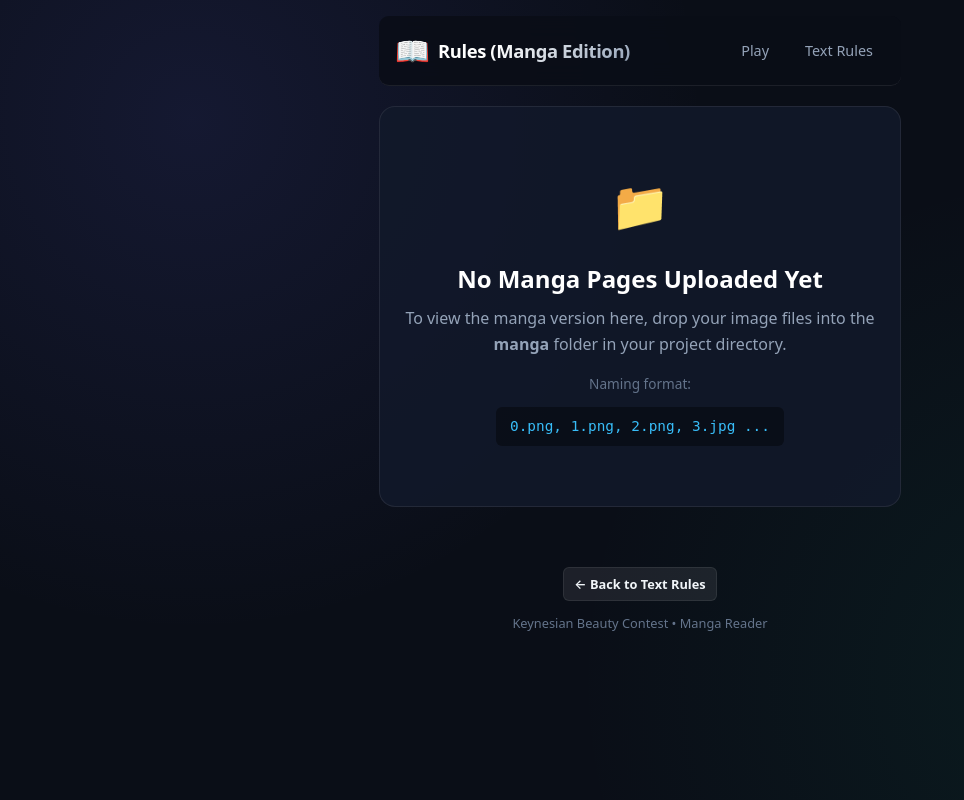
After one commit to turtleishly/Keynesian-Beauty-Contest, a FastAPI app: template templates/manga.html in a window 1280 px wide. The commit adds this page. Shown: the whole page, without its empty margins (0-964 px from the left). Run offline with FastAPI, Linux system fonts and the light colour scheme; the template is opened without the code that fills it, so the values that code supplies are empty.

Commit message:
Added manga and password

```diff
--- a/main.py
+++ b/main.py
@@ -1,6 +1,6 @@
 import os
-from typing import Optional, Dict, Any
-from fastapi import FastAPI, Request, HTTPException
+from typing import Optional, Dict, Any, List
+from fastapi import FastAPI, Request, HTTPException, Depends
 from fastapi.responses import HTMLResponse, JSONResponse
 from fastapi.staticfiles import StaticFiles
 from fastapi.templating import Jinja2Templates
@@ -10,21 +10,56 @@ from game_engine import GameEngine
 
 app = FastAPI(title="Keynesian Beauty Contest - Elimination Game")
 
+ADMIN_PASSWORD = os.environ.get("ADMIN_PASSWORD", "1234")
+
 # Setup directories
 BASE_DIR = os.path.dirname(os.path.abspath(__file__))
 STATIC_DIR = os.path.join(BASE_DIR, "static")
 TEMPLATES_DIR = os.path.join(BASE_DIR, "templates")
+MANGA_DIR = os.path.join(BASE_DIR, "manga")
 
 os.makedirs(STATIC_DIR, exist_ok=True)
 os.makedirs(os.path.join(STATIC_DIR, "css"), exist_ok=True)
 os.makedirs(os.path.join(STATIC_DIR, "js"), exist_ok=True)
 os.makedirs(TEMPLATES_DIR, exist_ok=True)
+os.makedirs(MANGA_DIR, exist_ok=True)
 
 app.mount("/static", StaticFiles(directory=STATIC_DIR), name="static")
+app.mount("/manga", StaticFiles(directory=MANGA_DIR), name="manga")
 templates = Jinja2Templates(directory=TEMPLATES_DIR)
 
 # Single in-memory game instance
 engine = GameEngine()
+
+
+def get_ordered_manga_images() -> List[str]:
+    """Scans MANGA_DIR for image files and returns their URLs sorted in numerical order (0.png, 1.png, ...)."""
+    if not os.path.exists(MANGA_DIR):
+        return []
+    valid_exts = {".png", ".jpg", ".jpeg", ".webp", ".gif"}
+    files = [f for f in os.listdir(MANGA_DIR) if os.path.splitext(f)[1].lower() in valid_exts]
+
+    def sort_key(filename: str):
+        stem = os.path.splitext(filename)[0]
+        try:
+            return (0, int(stem))
+        except ValueError:
+            return (1, stem.lower())
+
+    files.sort(key=sort_key)
+    return [f"/manga/{f}" for f in files]
+
+
+def verify_admin(request: Request):
+    """Verifies that the request provides the correct admin password via header, cookie, or query param."""
+    key = (
+        request.headers.get("x-admin-key")
+        or request.cookies.get("admin_key")
+        or request.query_params.get("key")
+    )
+    if key != ADMIN_PASSWORD:
+        raise HTTPException(status_code=401, detail="Unauthorized: Invalid admin password.")
+    return True
 
 
 # --- Request Models ---
@@ -48,6 +83,10 @@ class UpdateSettingsRequest(BaseModel):
     rules: Optional[Dict[str, bool]] = None
 
 
+class VerifyAdminRequest(BaseModel):
+    password: str
+
+
 # --- Web Page Routes ---
 @app.get("/", response_class=HTMLResponse)
 async def home_page(request: Request):
@@ -57,6 +96,16 @@ async def home_page(request: Request):
 @app.get("/rules", response_class=HTMLResponse)
 async def rules_page(request: Request):
     return templates.TemplateResponse(request=request, name="rules.html")
+
+
+@app.get("/rules/manga", response_class=HTMLResponse)
+async def rules_manga_page(request: Request):
+    images = get_ordered_manga_images()
+    return templates.TemplateResponse(
+        request=request,
+        name="manga.html",
+        context={"images": images, "image_count": len(images)}
+    )
 
 
 @app.get("/admin", response_class=HTMLResponse)
@@ -93,7 +142,15 @@ async def player_submit(payload: SubmitGuessRequest):
         raise HTTPException(status_code=400, detail=str(e))
 
 
-@app.post("/api/admin/start")
+# --- Admin API Endpoints (Password Protected with 1234) ---
+@app.post("/api/admin/verify")
+async def admin_verify(payload: VerifyAdminRequest):
+    if payload.password == ADMIN_PASSWORD:
+        return {"success": True}
+    raise HTTPException(status_code=401, detail="Invalid admin password.")
+
+
+@app.post("/api/admin/start", dependencies=[Depends(verify_admin)])
 async def admin_start():
     try:
         engine.start_game()
@@ -102,7 +159,7 @@ async def admin_start():
         raise HTTPException(status_code=400, detail=str(e))
 
 
-@app.post("/api/admin/kick")
+@app.post("/api/admin/kick", dependencies=[Depends(verify_admin)])
 async def admin_kick(payload: KickRequest):
     success = engine.kick_player(payload.player_id)
     if not success:
@@ -110,7 +167,7 @@ async def admin_kick(payload: KickRequest):
     return {"success": True}
 
 
-@app.post("/api/admin/update_settings")
+@app.post("/api/admin/update_settings", dependencies=[Depends(verify_admin)])
 async def admin_update_settings(payload: UpdateSettingsRequest):
     engine.update_settings(
         starting_lives=payload.starting_lives,
@@ -120,7 +177,7 @@ async def admin_update_settings(payload: UpdateSettingsRequest):
     return {"success": True, "rules": engine.rules, "starting_lives": engine.starting_lives}
 
 
-@app.post("/api/admin/reveal")
+@app.post("/api/admin/reveal", dependencies=[Depends(verify_admin)])
 async def admin_reveal():
     try:
         result = engine.calculate_and_reveal_round()
@@ -129,7 +186,7 @@ async def admin_reveal():
         raise HTTPException(status_code=400, detail=str(e))
 
 
-@app.post("/api/admin/next_round")
+@app.post("/api/admin/next_round", dependencies=[Depends(verify_admin)])
 async def admin_next_round():
     try:
         engine.next_round()
@@ -138,13 +195,13 @@ async def admin_next_round():
         raise HTTPException(status_code=400, detail=str(e))
 
 
-@app.post("/api/admin/end_game")
+@app.post("/api/admin/end_game", dependencies=[Depends(verify_admin)])
 async def admin_end_game():
     engine.end_game()
     return {"success": True, "game_winner": engine.game_winner}
 
 
-@app.post("/api/admin/reset")
+@app.post("/api/admin/reset", dependencies=[Depends(verify_admin)])
 async def admin_reset():
     engine.reset_game()
     return {"success": True, "phase": engine.phase}
--- a/static/css/style.css
+++ b/static/css/style.css
@@ -461,3 +461,16 @@ footer {
   padding: 20px 0;
   margin-top: auto;
 }
+
+/* KaTeX Dark Theme Adjustments */
+.katex-display {
+  margin: 16px 0 !important;
+  padding: 8px 0;
+  overflow-x: auto;
+  overflow-y: hidden;
+}
+
+.katex {
+  font-size: 1.15em;
+  color: #f1f5f9;
+}
--- /dev/null
+++ b/templates/manga.html
@@ -0,0 +1,140 @@
+<!DOCTYPE html>
+<html lang="en">
+
+<head>
+  <meta charset="UTF-8">
+  <meta name="viewport" content="width=device-width, initial-scale=1.0">
+  <title>Manga Rules - Keynesian Beauty Contest</title>
+  <link rel="stylesheet" href="/static/css/style.css">
+  <style>
+    .manga-container {
+      max-width: 860px;
+      margin: 0 auto;
+      padding: 16px 12px 60px;
+    }
+
+    .manga-header {
+      position: sticky;
+      top: 0;
+      z-index: 100;
+      background: rgba(10, 14, 23, 0.92);
+      backdrop-filter: blur(12px);
+      -webkit-backdrop-filter: blur(12px);
+      border-bottom: 1px solid var(--bg-card-border);
+      padding: 12px 16px;
+      display: flex;
+      align-items: center;
+      justify-content: space-between;
+      margin-bottom: 20px;
+      border-radius: var(--radius-md);
+    }
+
+    .manga-feed {
+      display: flex;
+      flex-direction: column;
+      align-items: center;
+      gap: 20px;
+    }
+
+    .manga-page-wrapper {
+      width: 100%;
+      display: flex;
+      flex-direction: column;
+      align-items: center;
+      position: relative;
+    }
+
+    .manga-page-img {
+      width: 100%;
+      height: auto;
+      max-width: 820px;
+      display: block;
+      border-radius: var(--radius-md);
+      box-shadow: 0 10px 30px rgba(0, 0, 0, 0.5);
+      border: 1px solid rgba(255, 255, 255, 0.05);
+      background-color: #12192b;
+    }
+
+    .manga-page-number {
+      margin-top: 8px;
+      font-size: 0.8rem;
+      color: var(--text-dim);
+      font-weight: 600;
+      letter-spacing: 0.05em;
+    }
+
+    .empty-state {
+      text-align: center;
+      padding: 60px 20px;
+      background: var(--bg-card);
+      border: 1px solid var(--bg-card-border);
+      border-radius: var(--radius-lg);
+    }
+
+    .empty-icon {
+      font-size: 3rem;
+      margin-bottom: 16px;
+    }
+
+    .empty-code {
+      display: inline-block;
+      margin-top: 12px;
+      background: rgba(0, 0, 0, 0.4);
+      padding: 8px 14px;
+      border-radius: var(--radius-sm);
+      color: #38bdf8;
+      font-family: monospace;
+      font-size: 0.9rem;
+    }
+  </style>
+</head>
+
+<body>
+  <div class="manga-container">
+    <div class="manga-header">
+      <div class="brand" style="gap: 8px;">
+        <span class="brand-icon">📖</span>
+        <h1 style="font-size: 1.15rem;">Rules (Manga Edition)</h1>
+      </div>
+      <div class="nav-links">
+        <a href="/" class="nav-link">Play</a>
+        <a href="/rules" class="nav-link">Text Rules</a>
+      </div>
+    </div>
+
+    {% if image_count > 0 %}
+    <div style="text-align: center; margin-bottom: 16px; color: var(--text-muted); font-size: 0.9rem;">
+      Source: Alice in Borderland
+    </div>
+    <div class="manga-feed">
+      {% for img_url in images %}
+      <div class="manga-page-wrapper" id="page-{{ loop.index0 }}">
+        <img class="manga-page-img" src="{{ img_url }}" alt="Manga Page {{ loop.index0 }}" loading="lazy">
+        <span class="manga-page-number">PAGE {{ loop.index0 }}</span>
+      </div>
+      {% endfor %}
+    </div>
+    {% else %}
+    <div class="empty-state">
+      <div class="empty-icon">📁</div>
+      <h2 style="margin-bottom: 8px; color: #fff;">No Manga Pages Uploaded Yet</h2>
+      <p style="color: var(--text-muted); max-width: 480px; margin: 0 auto 16px;">
+        To view the manga version here, drop your image files into the <strong>manga</strong> folder in your project
+        directory.
+      </p>
+      <div style="color: var(--text-dim); font-size: 0.85rem;">
+        Naming format:
+        <br>
+        <span class="empty-code">0.png, 1.png, 2.png, 3.jpg ...</span>
+      </div>
+    </div>
+    {% endif %}
+
+    <footer style="margin-top: 40px;">
+      <a href="/rules" class="btn btn-secondary btn-sm" style="margin-bottom: 12px;">← Back to Text Rules</a>
+      <div>Keynesian Beauty Contest &bull; Manga Reader</div>
+    </footer>
+  </div>
+</body>
+
+</html>
```
Also changed, not shown: static/js/admin.js (+113 -20 lines), templates/admin.html (+34 -0 lines), templates/index.html (+12 -1 lines), templates/rules.html (+15 -2 lines), test_admin_auth_and_manga.py (added, +72 -0 lines), test_e2e.py (+5 -5 lines), test_kick_duel.py (+5 -5 lines), README.md, manga/0.jpeg (added), manga/1.jpeg (added), manga/2.jpeg (added), manga/3.jpeg (added), manga/4.jpeg (added), manga/5.jpeg (added).
